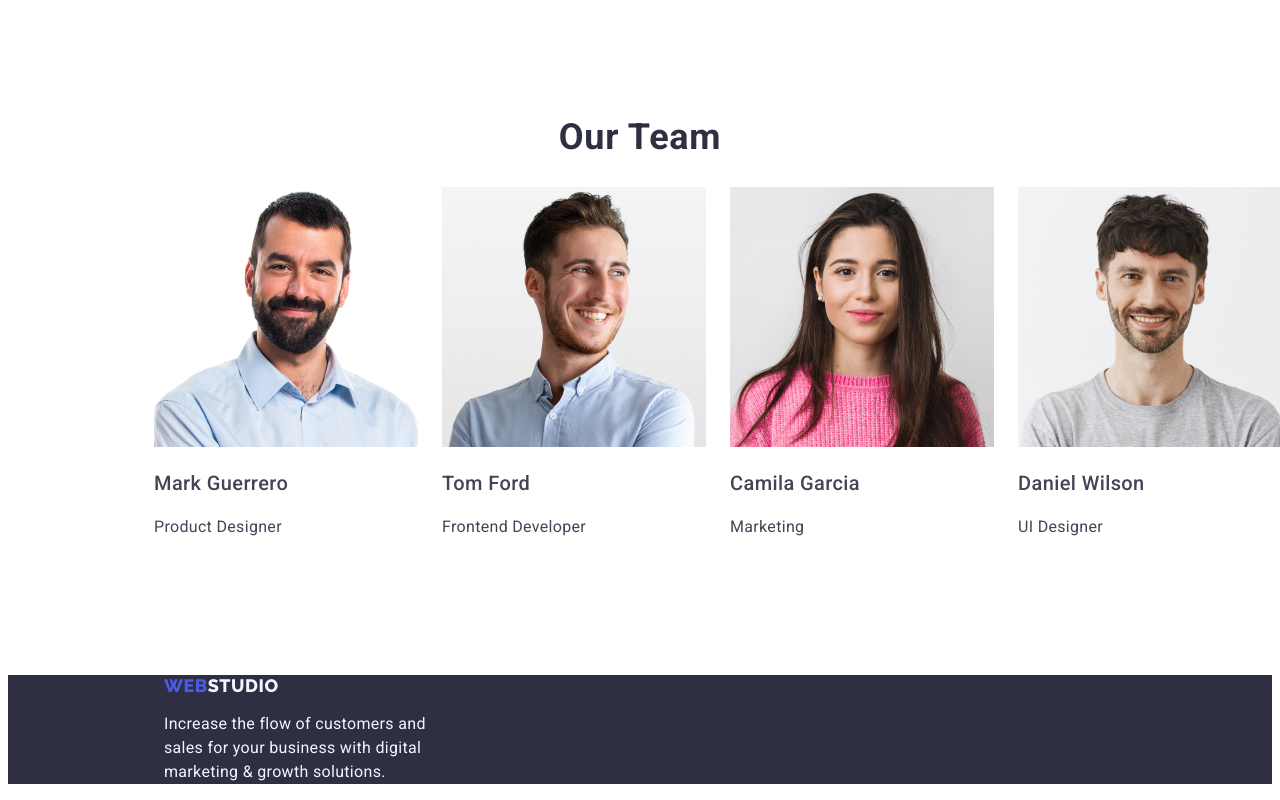
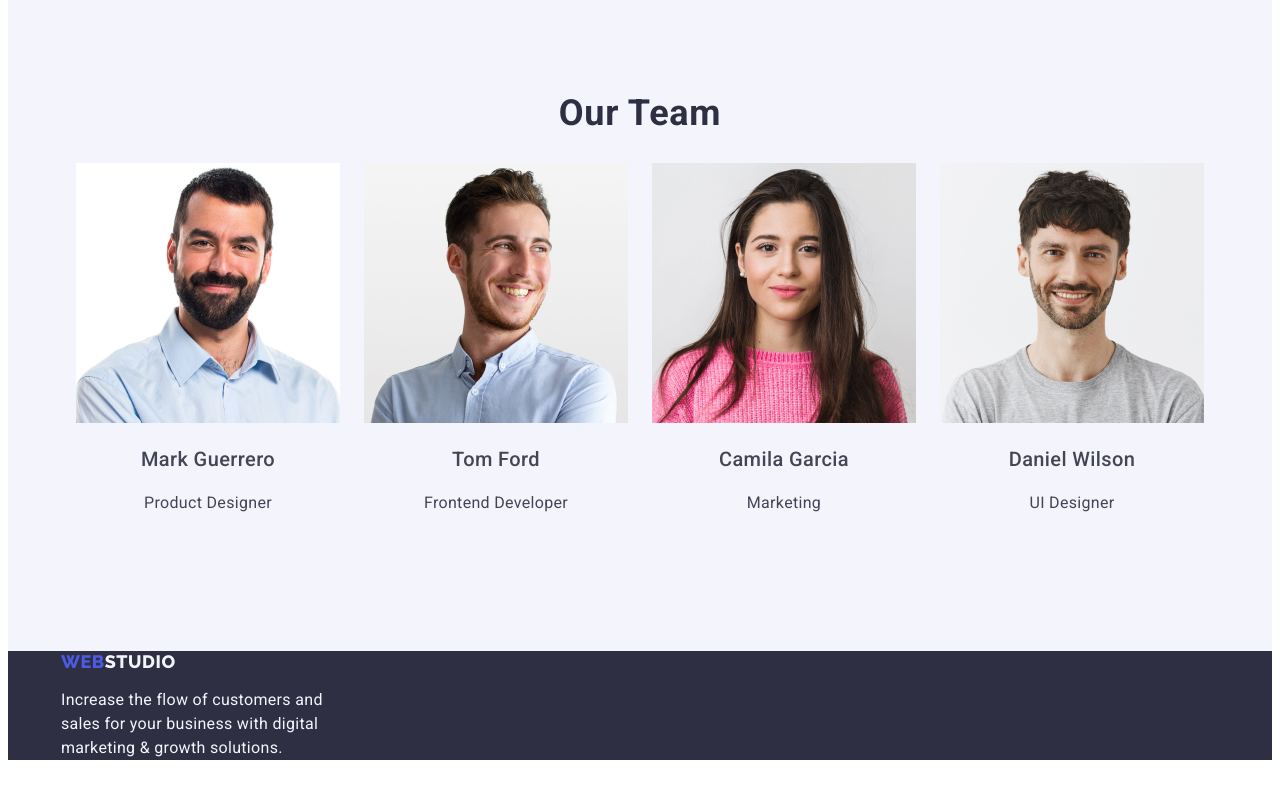
Before and after one commit to olsen1229/goit-markup-hw-03, a plain HTML site: page index.html in a window 1280 px wide. Shown: the part 1843-2643 px from the top of the page. After the commit the page ends 2619 px from the top, so only its background shows below. Drawn offline with Linux system fonts and the light colour scheme.

Commit message:
updated css

```diff
--- a/css/styles.css
+++ b/css/styles.css
@@ -43,7 +43,9 @@ h1 {
 
 
 .container {
-    width: 1158px;
+    max-width: 1158px;
+    padding: 0 15px;
+    margin: 0 auto;
 }
 
 .d-flex {
@@ -53,9 +55,10 @@ h1 {
 
 .header {
     align-items: center;
-    justify-content: space-around;
+    justify-content:space-between;
     padding-bottom: 24px;
     padding-top: 24px;
+    margin: 0 auto;
 
 }
 
@@ -65,7 +68,7 @@ nav .list {
 
 header .web {
     padding-right: 76px;
-    padding-left: 156;
+
 
 }
 
@@ -87,6 +90,7 @@ header .web {
 }
 
 .title button {
+    text-align: center;
     margin-bottom: 188px;
 }
 
@@ -156,7 +160,6 @@ header .web {
 .f-list {
     display: flex;
     gap: 24px;
-    padding-left: 156px;
     justify-content: center;
 
 
@@ -197,6 +200,10 @@ header .web {
 
 }
 
+.bg-cloud {
+    background: var(--CLOUD);
+}
+
 
 .team h2 {
     color: var(--NAVY-BLUE);
@@ -215,6 +222,7 @@ header .web {
     font-weight: 500;
     line-height: 24px;
     letter-spacing: 0.4px;
+    text-align: center;
 
 }
 
@@ -224,6 +232,7 @@ header .web {
     font-weight: 400;
     line-height: 24px;
     letter-spacing: 0.32px;
+    text-align: center;
 
 
 }
@@ -233,7 +242,7 @@ header .web {
     font-weight: 400;
     line-height: 24px;
     letter-spacing: 0.32px;
-    padding-left: 156px;
+
 }
 
 footer {
@@ -246,6 +255,3 @@ footer {
     color: var(--CLOUD);
 
 }
-footer a {
-    padding-left: 156px;
-}
--- a/index.html
+++ b/index.html
@@ -43,7 +43,7 @@
 
 
     <main>
-        <section class="section">
+        <section class="section container">
             <ul class="techniques f-list">
                 <li><h2>Strategy</h2>
                 <p>
@@ -65,7 +65,7 @@
             </ul>
     </section>
 
-        <section class="what-we-do section">
+        <section class="what-we-do section container">
         <h2>What are we doing</h2>
 
             <ul class="f-list">
@@ -77,8 +77,9 @@
 
 
         </section>
+        <div class="bg-cloud">
+        <section class="team section container">
 
-        <section class="team section">
             <h2>Our Team</h2>
 
                 <ul class="team-members f-list">
@@ -98,9 +99,11 @@
                 </ul>
 
          </section>
+        </div>
     </main>
 
     <footer>
+        <section class="container">
         <a href="webstudio"class="web"><span>WEB</span><span class="studio-footer">STUDIO</span></a>
 
         <p class="text">
@@ -109,7 +112,7 @@
         marketing & growth solutions.
         </p>
 
-
+        </section>
     </footer>
 
 
```
